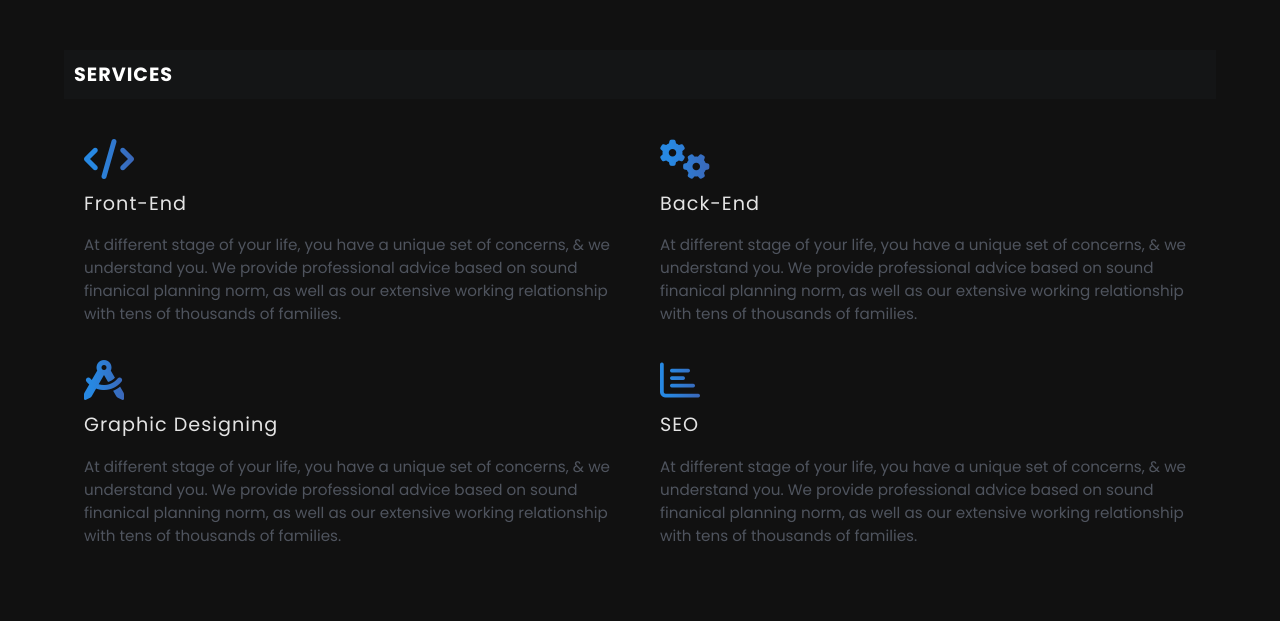
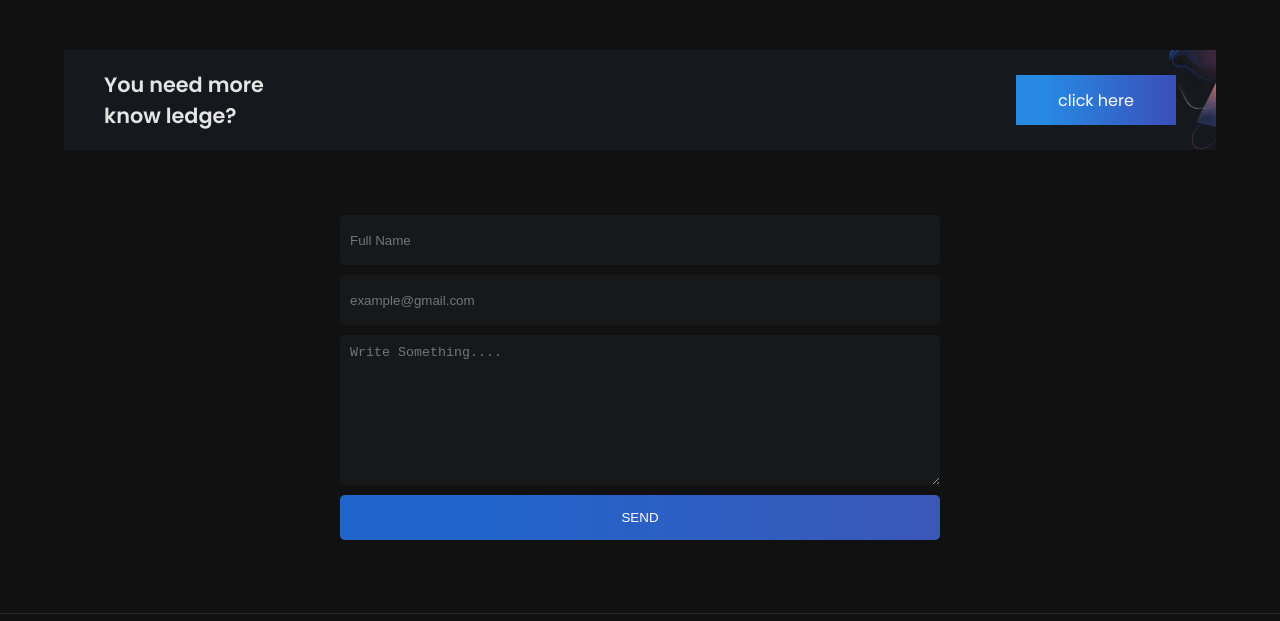
Before and after one commit to matindev0/ifixteam.xyz, a plain HTML site: page index.html in a window 1280 px wide. Shown: the part 810-1431 px from the top of the page. Drawn offline with Linux system fonts and the light colour scheme.

Commit message:
Update index.html

```diff
--- a/index.html
+++ b/index.html
@@ -118,51 +118,7 @@
 
 
 
-    <!--services----------------------------------->
-  <section id="services">
-    <!--heading----->
-    <strong class="services-heading" data-aos="fade-up">
-      Services</strong>
-    <!--services-box-container----->
-    <div class="services-box-container">
-      <!--service-box--------->
-      <div class="service-box" data-aos="fade-up">
-        <!--icon-->
-        <i class="fas fa-code"></i>
-        <!--heading--->
-        <strong>Front-End</strong>
-        <!--details-->
-        <p>At different stage of your life, you have a unique set of concerns, & we understand you. We provide professional advice based on sound finanical planning norm, as well as our extensive working relationship with tens of thousands of families.</p>
-      </div>
-      <!--service-box--------->
-      <div class="service-box" data-aos="fade-up">
-        <!--icon-->
-        <i class="fas fa-cogs"></i>
-        <!--heading--->
-        <strong>Back-End</strong>
-        <!--details-->
-        <p>At different stage of your life, you have a unique set of concerns, & we understand you. We provide professional advice based on sound finanical planning norm, as well as our extensive working relationship with tens of thousands of families.</p>
-      </div>
-      <!--service-box--------->
-      <div class="service-box" data-aos="fade-up">
-        <!--icon-->
-        <i class="fas fa-drafting-compass"></i>
-        <!--heading--->
-        <strong>Graphic Designing</strong>
-        <!--details-->
-        <p>At different stage of your life, you have a unique set of concerns, & we understand you. We provide professional advice based on sound finanical planning norm, as well as our extensive working relationship with tens of thousands of families.</p>
-      </div>
-      <!--service-box--------->
-      <div class="service-box" data-aos="fade-up">
-        <!--icon-->
-        <i class="far fa-chart-bar"></i>
-        <!--heading--->
-        <strong>SEO</strong>
-        <!--details-->
-        <p>At different stage of your life, you have a unique set of concerns, & we understand you. We provide professional advice based on sound finanical planning norm, as well as our extensive working relationship with tens of thousands of families.</p>
-      </div>
-    </div>
-  </section>
+
   <!--get-in-touch------------------>
   <section id="get-in-touch" data-aos="fade-up">
     <span>You need more<br> know ledge?</span>
```
